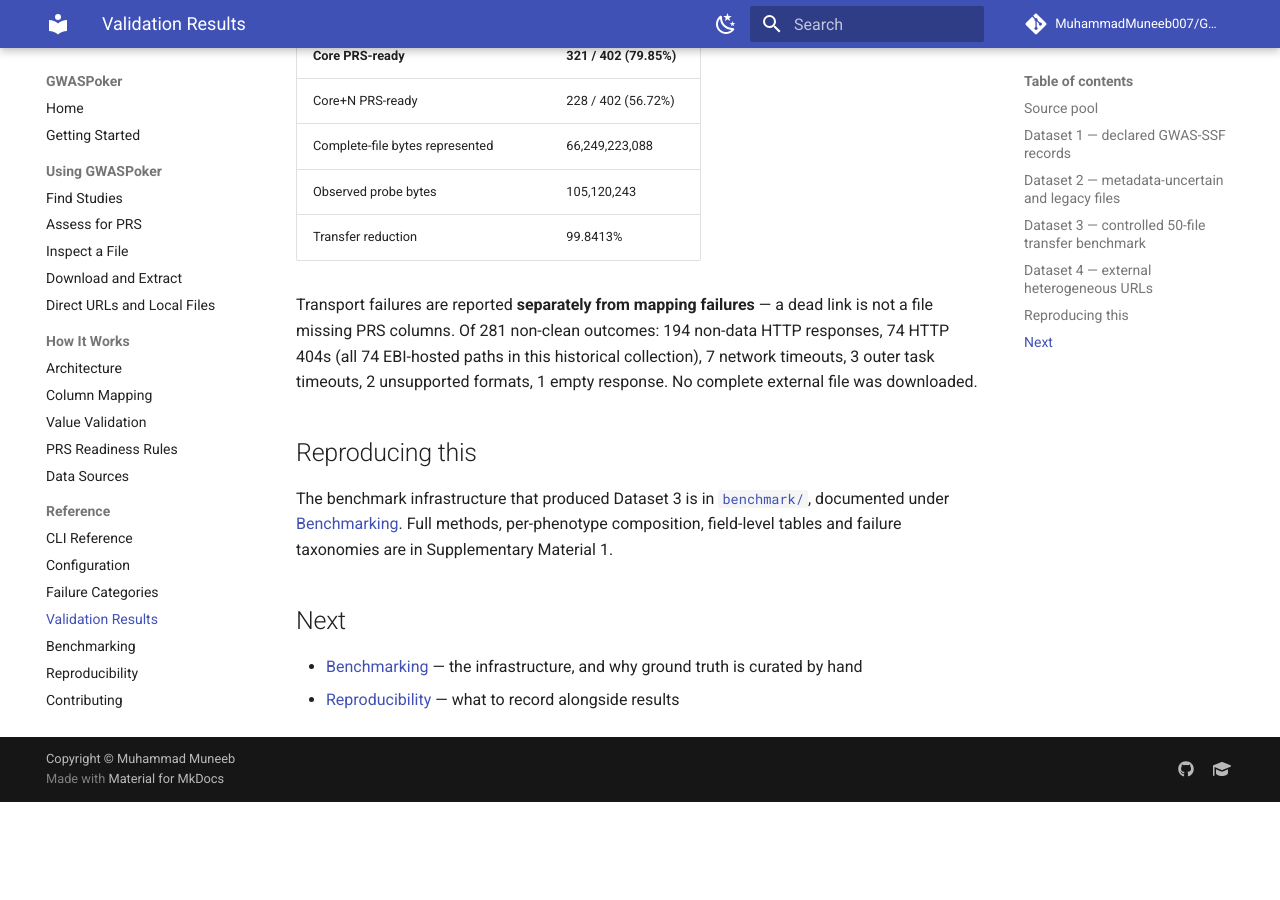
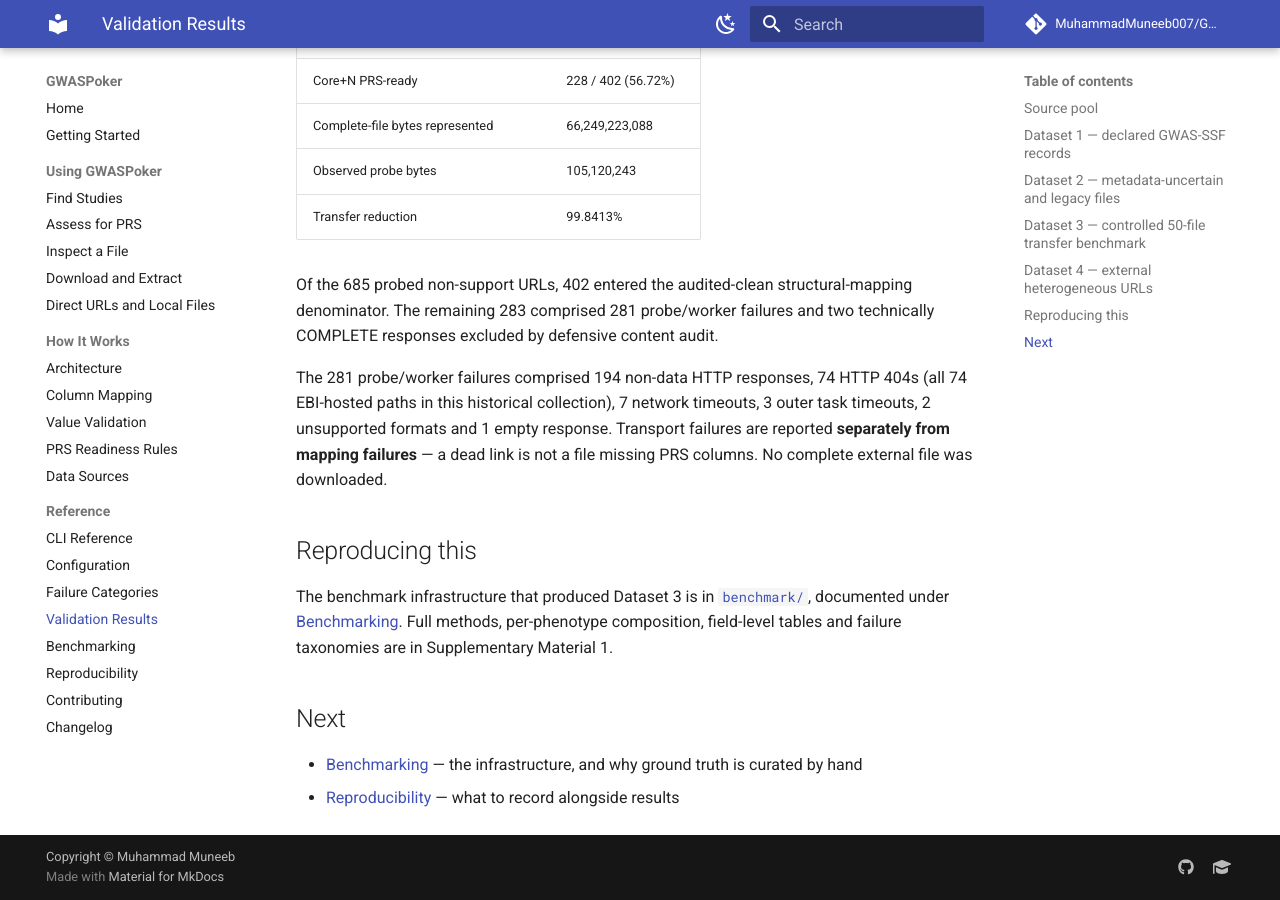
Before and after one commit to MuhammadMuneeb007/GWASPokerforPRS2, an MkDocs documentation site: the page built from docs/validation-results.md, in a window 1280 px wide and 900 px high, scrolled down 3700 px. Built offline with MkDocs 1.6.1 and Material for MkDocs 9.7.7, drawn with Linux system fonts in a browser that asks for light colours; comment, search, counter and statistics services are not loaded; before the commit the page ends 4502 px from its top, so only the background shows below that; some of the changed text lies outside the part shown.

Commit message:
Align validation docs with manuscript v2.1.0 results

```diff
--- a/docs/validation-results.md
+++ b/docs/validation-results.md
@@ -124,11 +120,9 @@ census of available GWAS data — a stress test.
 | Observed probe bytes | 105,120,243 |
 | Transfer reduction | 99.8413% |
 
-Transport failures are reported **separately from mapping failures** — a dead
-link is not a file missing PRS columns. Of 281 non-clean outcomes: 194 non-data
-HTTP responses, 74 HTTP 404s (all 74 EBI-hosted paths in this historical
-collection), 7 network timeouts, 3 outer task timeouts, 2 unsupported formats,
-1 empty response. No complete external file was downloaded.
+Of the 685 probed non-support URLs, 402 entered the audited-clean structural-mapping denominator. The remaining 283 comprised 281 probe/worker failures and two technically COMPLETE responses excluded by defensive content audit.
+
+The 281 probe/worker failures comprised 194 non-data HTTP responses, 74 HTTP 404s (all 74 EBI-hosted paths in this historical collection), 7 network timeouts, 3 outer task timeouts, 2 unsupported formats and 1 empty response. Transport failures are reported **separately from mapping failures** — a dead link is not a file missing PRS columns. No complete external file was downloaded.
 
 ## Reproducing this
 
```
Also changed, not shown: other parts of docs/validation-results.md (+3 -7 lines).
